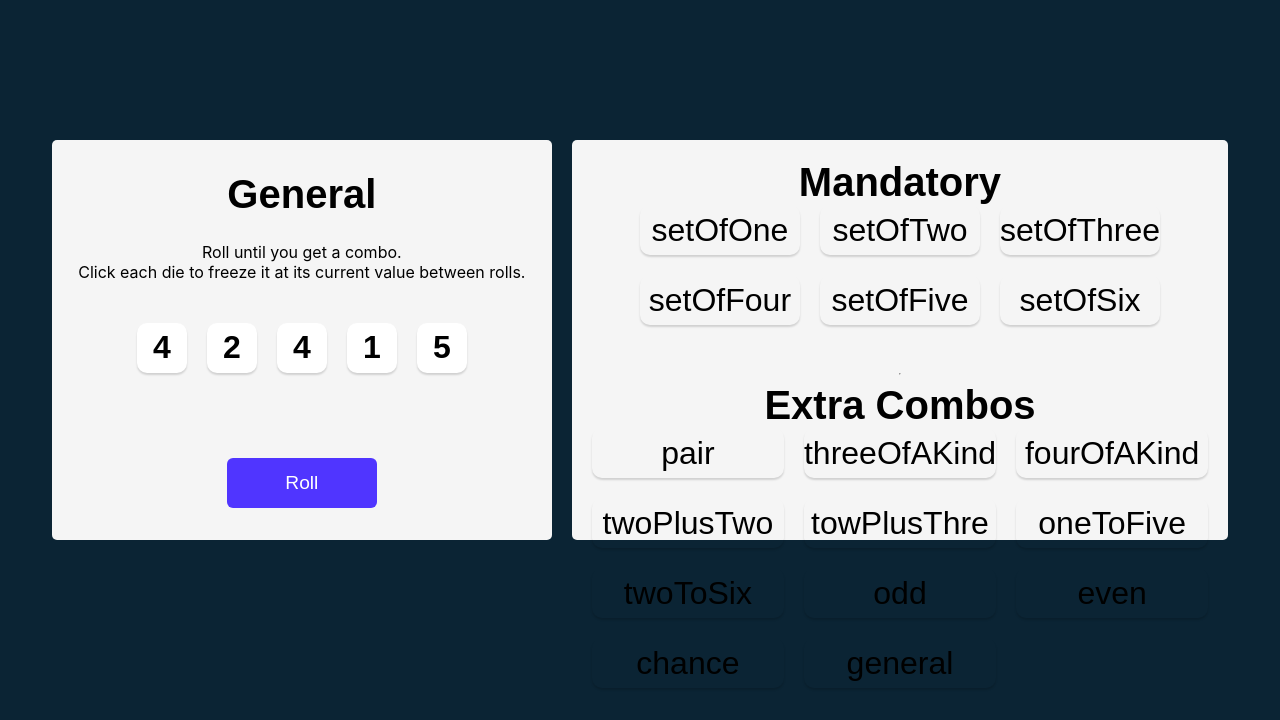
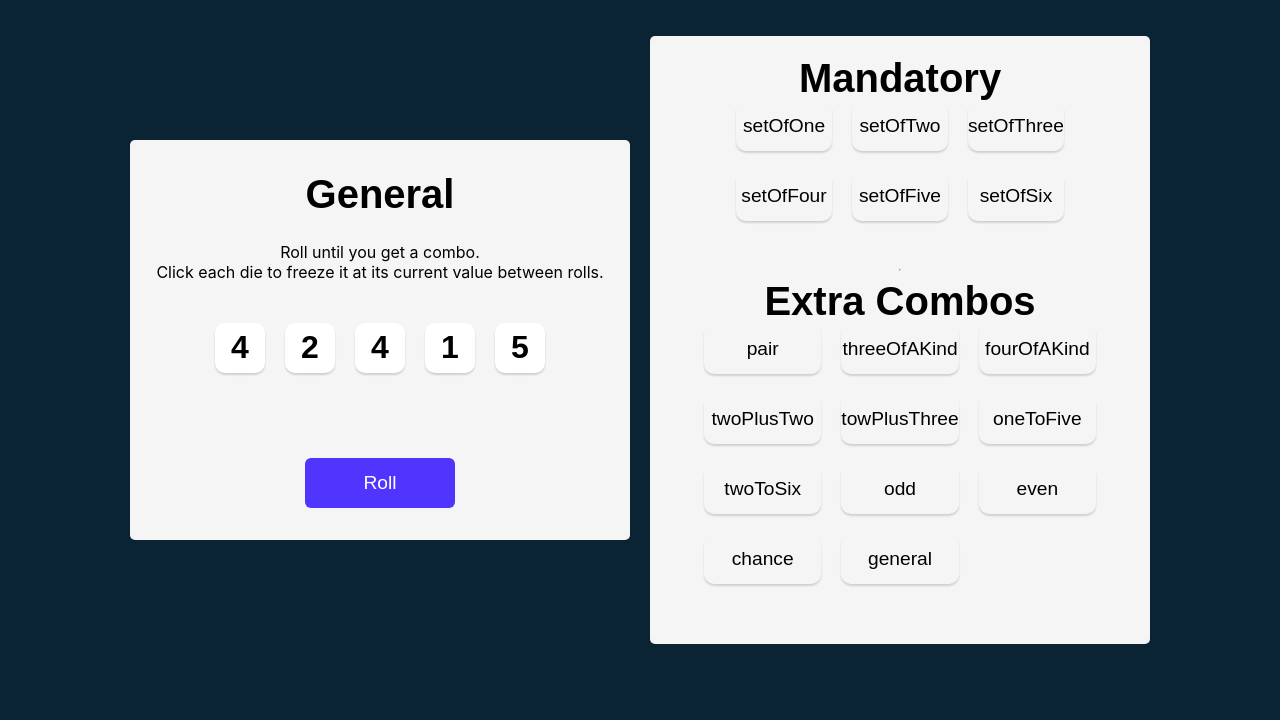
Before and after one commit to Axxxll/react-tenzies-game, a React (Vite) app: page / in a window 1280 px wide. Shown: the top 720 px of the page. Built offline with nearby package versions, Linux system fonts and the light colour scheme.

Commit message:
Adding to cominations style

```diff
--- a/src/Combinations.tsx
+++ b/src/components/Combinations.tsx
@@ -1,7 +1,7 @@
 export default function Combinations(props: {combo: string}) {
     return (
         <div className="combo-face">
-            <p className="die-num">
+            <p className="combo">
                 {props.combo}
             </p>
         </div>
--- a/src/Die.tsx
+++ b/src/components/Die.tsx
@@ -1,4 +1,4 @@
-import DieT from "./die.type";
+import DieT from "../die.type";
 
 function Die(props: DieT) {
 
--- a/src/getCombinations.tsx
+++ b/src/getCombinations.tsx
@@ -15,7 +15,7 @@ export default function getCombinations() {
             threeOfAKind: comboState.NotUsed,
             fourOfAKind: comboState.NotUsed,
             twoPlusTwo: comboState.NotUsed,
-            towPlusThre: comboState.NotUsed,
+            towPlusThree: comboState.NotUsed,
             oneToFive: comboState.NotUsed,
             twoToSix: comboState.NotUsed,
             odd: comboState.NotUsed,
--- a/src/index.css
+++ b/src/index.css
@@ -19,7 +19,7 @@ body {
 
 .card {
   background-color: #F5F5F5;
-  height: 400px;
+  min-height: 400px;
   max-width: 800px;
   min-width: 500px;
   border-radius: 5px;
@@ -78,6 +78,10 @@ body {
   cursor: pointer;
 }
 
+.combo {
+  font-size: 1.2rem;
+}
+
 .die-num {
   font-size: 2rem;
 }
```
Also changed, not shown: src/App.tsx (+7 -2 lines).
